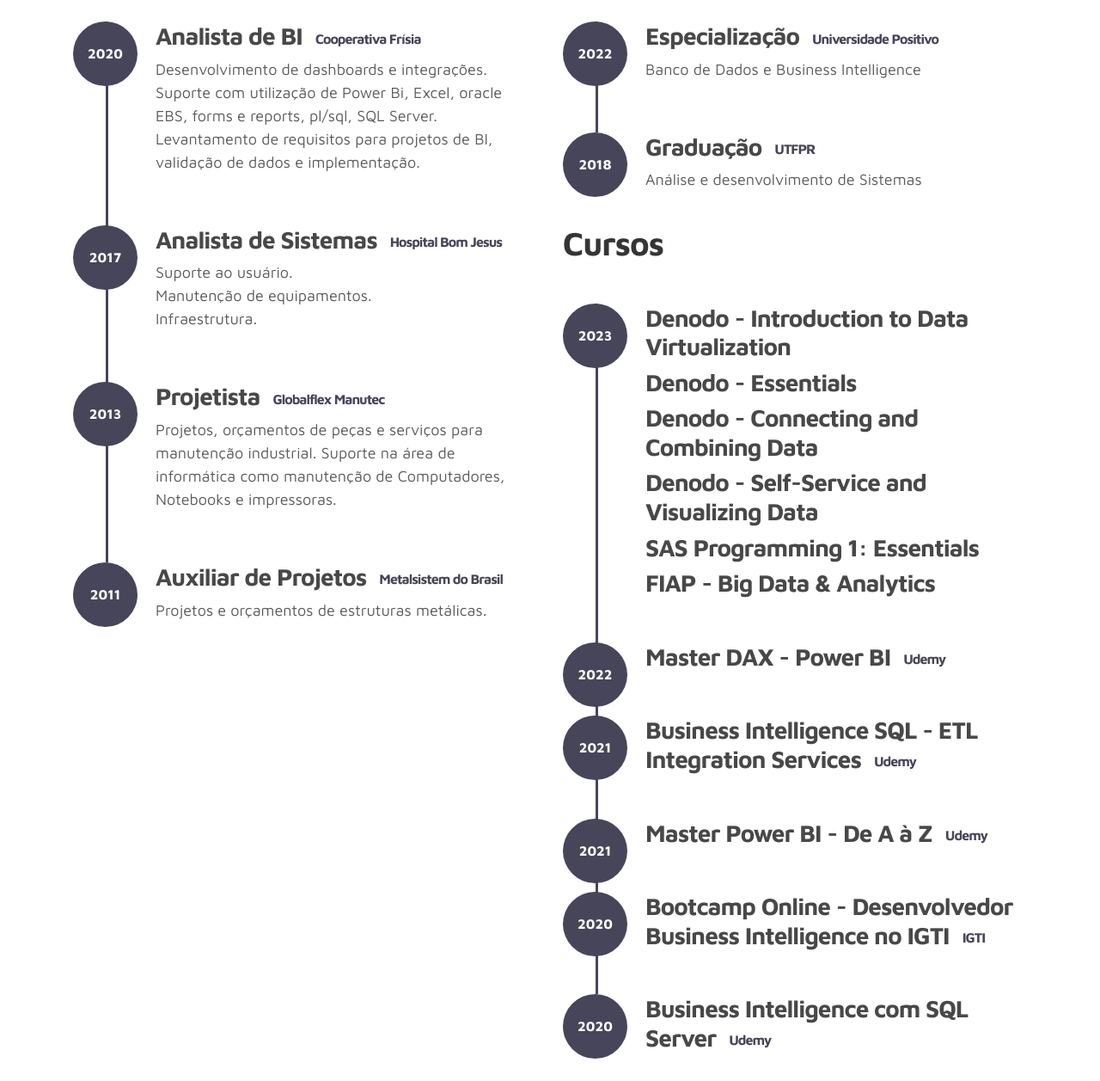
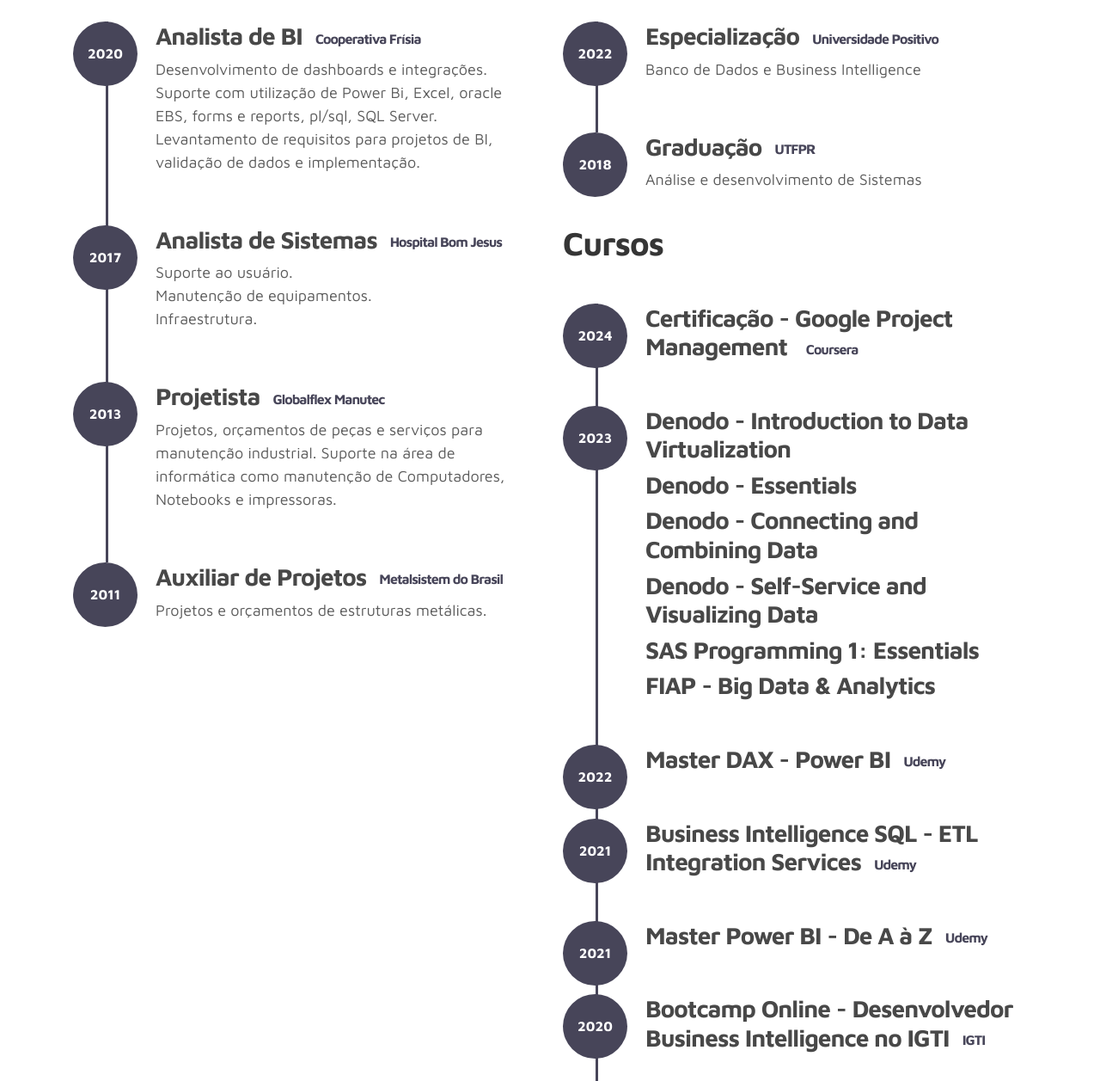
Before and after one commit to EzequielPG/ezequiel-correia, a plain HTML site: page index.html in a window 1280 px wide. Shown: the part 1799-3056 px from the top of the page at 86% size. Drawn offline with Linux system fonts and the light colour scheme.

Commit message:
Atualizar curso  Google Project Management

```diff
--- a/index.html
+++ b/index.html
@@ -294,6 +294,15 @@ https://www.tooplate.com/view/2115-marvel
                   <h2 class="mb-4 mobile-mt-2">Cursos</h2>
 
                     <div class="timeline">
+                      <div class="timeline-wrapper">
+                             <div class="timeline-yr">
+                                  <span>2024</span>
+                             </div>
+                             <div class="timeline-info">
+                                  <h3><span> Certificação - Google Project Management </span><small>Coursera</small></h3>
+                                  <!-- <p>Banco de Dados e Business Intelligence</p> -->
+                             </div>
+                        </div>
                         <div class="timeline-wrapper">
                              <div class="timeline-yr">
                                   <span>2023</span>
@@ -444,7 +453,7 @@ https://www.tooplate.com/view/2115-marvel
                <div class="row">
 
                     <div class="col-lg-12 col-12">
-                        <p class="copyright-text text-center">Copyright &copy; 2022 Ezequiel Correia . Todos os direitos reservados</p>
+                        <p class="copyright-text text-center">Copyright &copy; 2024 Ezequiel Correia . Todos os direitos reservados</p>
                         <!-- <p class="copyright-text text-center">Designed by <a rel="nofollow" href="https://www.facebook.com/tooplate">Tooplate</a></p> -->
                     </div>
 
```
